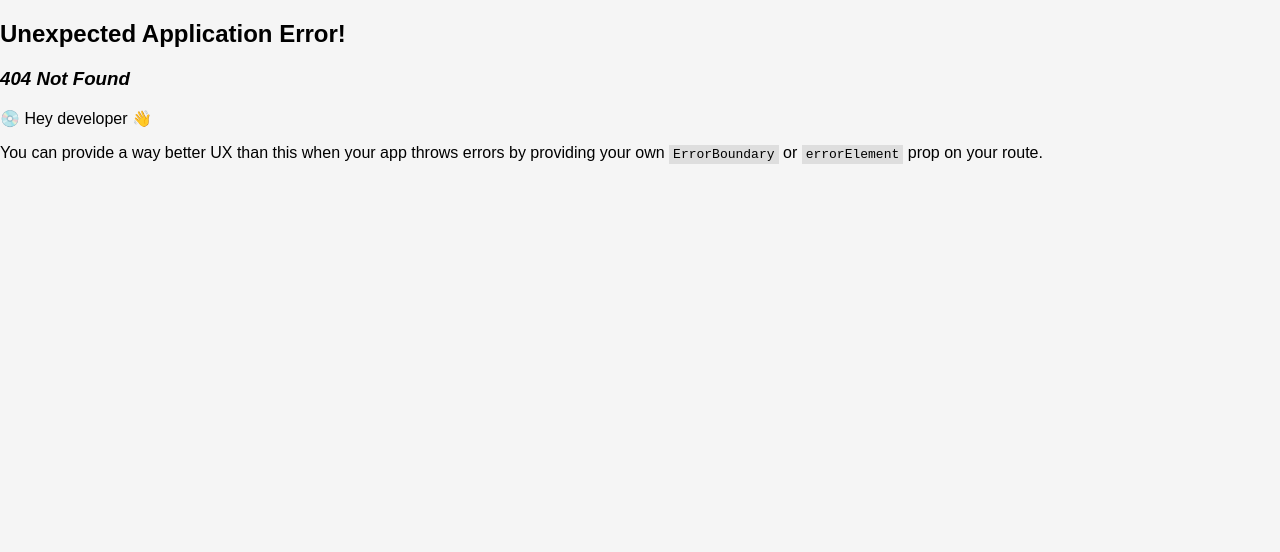
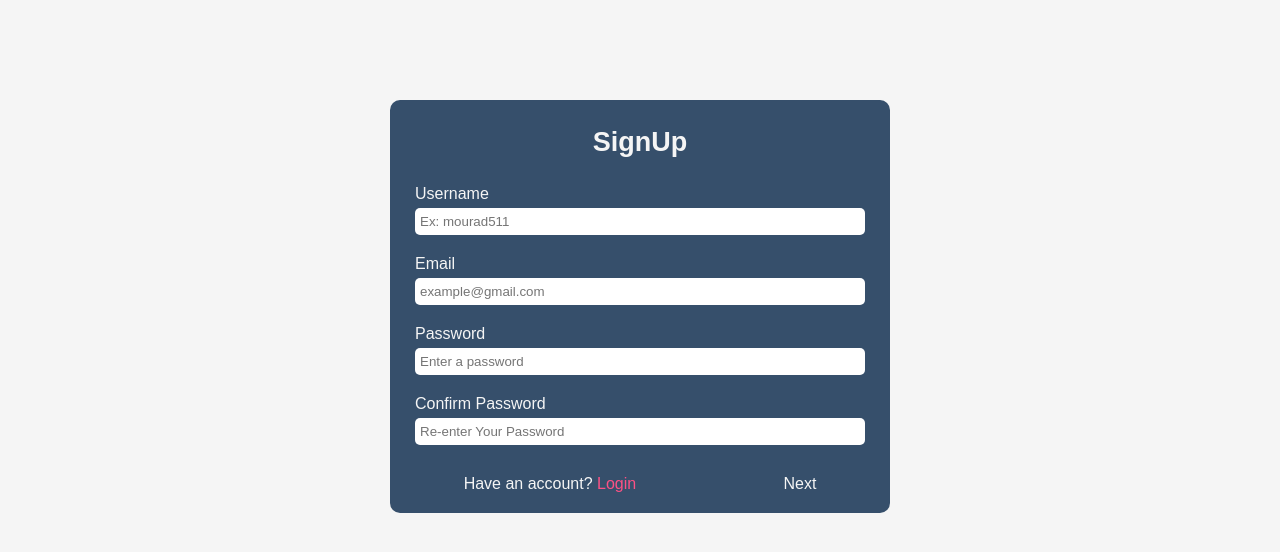
Before and after one commit to Mohamadmourad/Circulars, a React (Create React App) app: page /SignUp in a window 1280 px wide. Before the commit this address had no page. Shown: the top 552 px of the page. Built offline with nearby package versions, Linux system fonts and the light colour scheme.

Commit message:
signup page

```diff
--- a/src/App.js
+++ b/src/App.js
@@ -2,15 +2,21 @@ import { createBrowserRouter, Route, createRoutesFromElements, RouterProvider }
 import HomePage from './pages/HomePage.jsx';
 import CreatePost from './pages/CreatePost.jsx';
 import Profile from './pages/Profile.jsx';
+import Login from "./pages/Login.jsx";
+import SignUp from "./pages/SignUp.jsx";
+import CreateProfile from "./components/CreateProfile.jsx";
 
 const router = createBrowserRouter(
   createRoutesFromElements(
     <Route>
-      <Route index element={<HomePage />}></Route>
-      <Route path="/createPost" element={<CreatePost />}></Route>
+      <Route index element={<HomePage />} />
+      <Route path="/createPost" element={<CreatePost />} />
       <Route path="/Profile">
-        <Route path=":userId" element={ <Profile />}></Route>
+        <Route path=":userId" element={ <Profile />} />
       </Route>
+      <Route path="/Login" element={<Login />} />
+      <Route path="/SignUp" element={<SignUp />} />
+      <Route path="/CreateProfile" element={<CreateProfile />} />
     </Route>
   )
 )
--- /dev/null
+++ b/src/components/CreateProfile.jsx
@@ -0,0 +1,34 @@
+import '../styles/forms.css'
+import { Link } from 'react-router-dom';
+
+
+const CreateProfile = () => {
+    return (
+        <div className="CreateProfile">
+             <div className="formBody">
+                <div className="formOutline">
+                    <h3>SignUp</h3>
+                    <div className="inputArea">
+                        <div className="usernameForm inputChunk">
+                            <label>Name</label>
+                            <input type="text" placeholder='name'/>
+                        </div>
+                        <div className="usernameForm inputChunk">
+                            <label>Last Name</label>
+                            <input type="text" placeholder='Last name'/>
+                        </div>
+                        <div className="usernameForm inputChunk">
+                            <label>Bio</label>
+                            <input type="text" placeholder='bio'/>
+                        </div>
+                        <div className="buttonArea signUpBtnPage">
+                            <button>Create</button>
+                        </div>
+                    </div>
+                </div>
+            </div>
+        </div>
+    );
+}
+
+export default CreateProfile;
--- a/src/components/Header.jsx
+++ b/src/components/Header.jsx
@@ -11,8 +11,8 @@ const Header = () => {
           <nav>
             {!isLogedIn &&   //if user is not loged in
              <div className="btnContainer">
-              <Link to="/" className="signUpBtn">SignUp</Link>
-              <Link to="/" className="logInBtn">LogIn</Link>
+              <Link to="/SignUp" className="signUpBtn">SignUp</Link>
+              <Link to="/Login" className="logInBtn">Login</Link>
             </div>}
 
             {isLogedIn &&   //if user is loged in
--- a/src/index.js
+++ b/src/index.js
@@ -5,7 +5,5 @@ import App from './App';
 
 const root = ReactDOM.createRoot(document.getElementById('root'));
 root.render(
-  <React.StrictMode>
     <App />
-  </React.StrictMode>
 );
--- /dev/null
+++ b/src/pages/Login.jsx
@@ -0,0 +1,31 @@
+import '../styles/forms.css'
+import { Link } from 'react-router-dom';
+
+const Login = () => {
+    return (
+        <div className="Login">
+            <div className="formBody">
+                <div className="formOutline">
+                    <h3>LogIn</h3>
+                    <div className="inputArea">
+                        <div className="emailForm inputChunk">
+                            <label>email</label>
+                            <input type="email" placeholder='Enter your email'/>
+                        </div>
+                        <div className="passwordForm inputChunk">
+                            <label>Password</label>
+                            <input type="password" placeholder='Enter a password'/>
+                        </div>
+
+                        <div className="buttonArea">
+                            <span>Don't have an account? <Link to="/SignUp" > SignUp</Link></span>
+                            <button>Login</button>
+                        </div>
+                    </div>
+                </div>
+            </div>
+        </div>
+    );
+}
+
+export default Login;
--- a/src/pages/Profile.jsx
+++ b/src/pages/Profile.jsx
@@ -1,7 +1,41 @@
+import "../styles/profile.css"
+import pfp from "../images/profile/tanjiro2.jpg"
+import { useState } from "react";
+
 const Profile = () => {
+    const [isMyAcc,setIsMyAcc] = useState(false);
+
     return (
         <div className="Profile">
+            <div className="profileTop">
+                <div className="profileTopLeft">
+                  <img src={pfp} alt="pfp"/>
+                  <div className="profileInfo">
+                    <span>Mohamad Mourad</span>
+                    <p className="bio">Lorem, ipsum dolor sit amet consectetur adipisicing elit. Error praesentium odit autem suscipit omnis accusamus nam ratione, inventore incidunt</p>
+                  </div>
+                </div>
+                <div className="followersArea">
+                    <div className="following">
+                        <span>Following</span>
+                        <span>133</span>
+                    </div>
+                    <div className="followers">
+                        <span>Followers</span>
+                        <span>343</span>
+                    </div>
+                </div>
+            </div>
 
+            <div className="followBtn">  {/*follow button area */}
+               {isMyAcc && <button>Follow</button>}
+            </div>
+
+            <h2>Posts</h2>
+
+            <div className="postArea">
+
+            </div>
         </div>
     );
 }
--- /dev/null
+++ b/src/pages/SignUp.jsx
@@ -0,0 +1,39 @@
+import '../styles/forms.css'
+import { Link } from 'react-router-dom';
+
+const SignUp = () => {
+    return (
+        <div className="SignUp">
+            <div className="formBody">
+                <div className="formOutline">
+                    <h3>SignUp</h3>
+                    <div className="inputArea">
+                        <div className="usernameForm inputChunk">
+                            <label>Username</label>
+                            <input type="text" placeholder='Ex: mourad511'/>
+                        </div>
+                        <div className="emailForm inputChunk">
+                            <label>Email</label>
+                            <input type="email" placeholder='example@gmail.com'/>
+                        </div>
+                        <div className="passwordForm inputChunk">
+                            <label>Password</label>
+                            <input type="password" placeholder='Enter a password'/>
+                        </div>
+                        <div className="confirmPasswordForm inputChunk">
+                            <label>Confirm Password</label>
+                            <input type="password" placeholder='Re-enter Your Password'/>
+                        </div>
+
+                        <div className="buttonArea">
+                            <span>Have an account? <Link to="/Login" > Login</Link></span>
+                            <Link to="/CreateProfile"> Next</Link>
+                        </div>
+                    </div>
+                </div>
+            </div>
+        </div>
+    );
+}
+
+export default SignUp;
--- /dev/null
+++ b/src/styles/forms.css
@@ -0,0 +1,77 @@
+.formBody{
+    display: flex;
+    justify-content: center;
+    margin-top: 100px;
+}
+
+.formOutline{
+    border-radius: 10px;
+    background-color: #364F6B;
+    width: 90%;
+    max-width: 500px;
+    padding: 0 0 20px 0;
+}
+
+.formBody h3{
+    color: #f5f5f5;
+    text-align: center;
+    font-size: 27px;
+}
+
+.inputArea{
+    display: flex;
+    align-items: center;
+    flex-direction: column;
+    color: #F5F5F5;
+    gap: 20px;
+}
+
+.inputArea input{
+    border-radius: 5px;
+    border: none;
+    height: 25px;
+    padding-left: 5px;
+    outline: none;
+}
+
+.inputChunk{
+    display: flex;
+    flex-direction: column;
+    width: 90%;
+    gap: 5px;
+}
+
+.buttonArea{
+    width: 100%;
+    display: flex;
+    justify-content: space-around;
+    align-items: center;
+    margin-top: 10px;
+}
+
+.buttonArea span a{
+    color: #FC5185;
+}
+
+.btn,button{
+    border: none;
+    background-color: #FC5185;
+    color: #F5F5F5;
+    width: 70px;
+    height: 35px;
+    border-radius: 10px;
+    cursor: pointer;
+    transition: all 0.2s ease;
+    display: flex;
+    justify-content: center;
+    align-items: center;
+}
+
+.btn:hover{
+    transform: scale(0.9);
+}
+
+.signUpBtnPage{
+    justify-content: end;
+    margin-right: 50px;
+}
--- /dev/null
+++ b/src/styles/profile.css
@@ -0,0 +1,80 @@
+.profileTop{
+    height: 200px;
+    display: flex;
+    align-items: center;
+    justify-content: space-around;
+    padding: 0 90px;
+}
+
+.profileTop img{
+    width: 150px;
+    border-radius: 100%;
+}
+
+.profileTopLeft{
+    display: flex;
+    align-items: center;
+    gap: 30px;
+}
+
+.profileInfo{
+    display: flex;
+    flex-direction: column;
+}
+
+.profileInfo span{
+    font-weight: bold;
+    font-size: 18px;
+}
+
+.bio{
+    width: 40%;
+}
+
+.followersArea{
+    display: flex;
+    gap: 70px;
+    font-size: 24px;
+    font-weight: bold;
+}
+
+.following ,.followers{
+    height: 110px;
+    display: flex;
+    gap: 20px;
+    flex-direction: column;
+    align-items: center;
+    justify-content: center;
+}
+
+.followBtn{
+    display: flex;
+    justify-content: end;
+    padding-right: 80px;
+}
+
+.followBtn button{
+    border: none;
+    width: 70px;
+    height: 40px;
+    display: flex;
+    justify-content: center;
+    align-items: center;
+    border-radius: 10px;
+    transition: all 0.2s;
+    background-color: #FC5185;
+    color: #F5F5F5;
+    cursor: pointer;
+}
+
+.followBtn button:hover{
+    transform: scale(0.9);
+}
+
+.postArea{
+    border: solid;
+}
+
+h2{
+    text-align: center;
+}
```
Also changed, not shown: src/components/Post.jsx (added, +9 -0 lines), src/images/profile/tanjiro2.jpg (added), src/styles/porfile.css (deleted).
